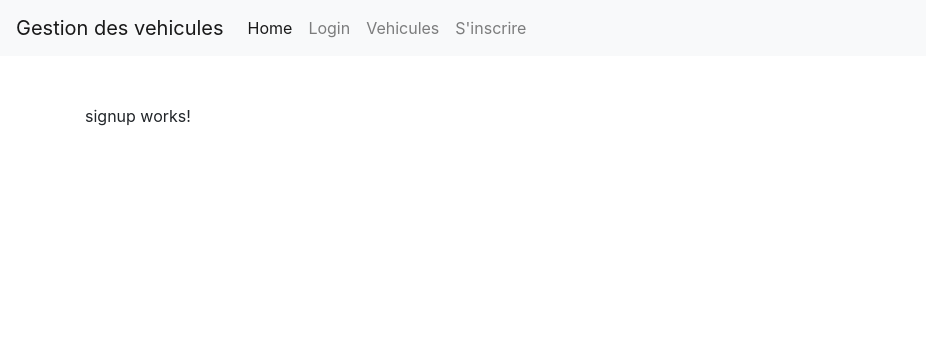
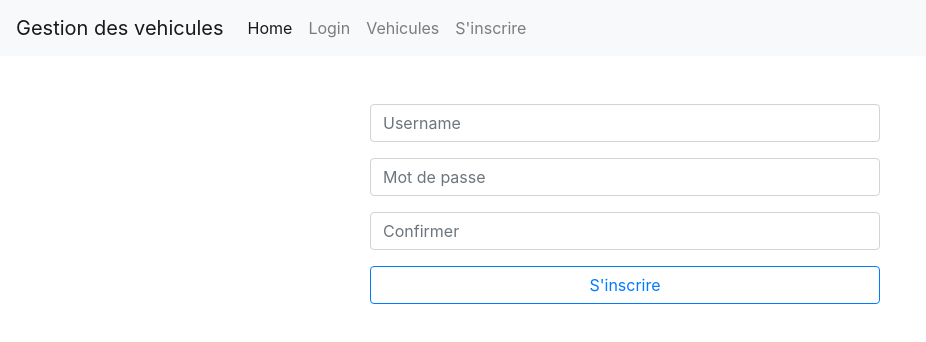
Before and after one commit to devM2021/front-angular, an Angular app: page /register in a window 1280 px wide. Shown: the top 342 px of the page, without its empty margins (0-926 px from the left). Built offline with nearby package versions, Linux system fonts and the light colour scheme.

Commit message:
add signup

```diff
--- /dev/null
+++ b/src/app/signup/signup/register.service.ts
@@ -0,0 +1,22 @@
+import { HttpClient } from '@angular/common/http';
+import { Injectable } from '@angular/core';
+import { Observable } from 'rxjs';
+import { CommonService } from 'src/app/services/CommonService';
+import { User } from 'src/app/type';
+
+@Injectable({
+  providedIn: 'root',
+})
+export class RegisterService extends CommonService {
+  constructor(private http: HttpClient) {
+    super();
+  }
+
+  registerUser = (data: User): Observable<User> => {
+    return this.http.post<User>(
+      `${this.baseUrl}/users/save-user`,
+      data,
+      this.httpOptions
+    );
+  };
+}
--- a/src/app/signup/signup/signup.component.html
+++ b/src/app/signup/signup/signup.component.html
@@ -1 +1,78 @@
-<p>signup works!</p>
+<div class="row col-sm-12 mt-5">
+  <div class="col-sm-3"></div>
+  <div class="col-sm-6">
+    <form
+      name="form"
+      (ngSubmit)="f.form.valid && handleSignUpSubmit()"
+      #f="ngForm"
+      novalidate
+    >
+      <div class="form-group">
+        <input
+          type="text"
+          placeholder="Username"
+          class="form-control"
+          name="username"
+          [(ngModel)]="form.username"
+          #username="ngModel"
+          required
+        />
+        <div *ngIf="f.submitted && username.invalid">
+          <div *ngIf="username && username.errors && username.errors.required">
+            Ce champs est obligatoire
+          </div>
+        </div>
+      </div>
+
+      <div class="form-group">
+        <input
+          type="password"
+          placeholder="Mot de passe"
+          class="form-control"
+          name="password"
+          [(ngModel)]="form.password"
+          #password="ngModel"
+          required
+        />
+        <div *ngIf="f.submitted && password.invalid">
+          <div
+            class="text-danger"
+            *ngIf="password && password.errors && password.errors.required"
+          >
+            Ce champs est obligatoire
+          </div>
+        </div>
+      </div>
+      <div class="form-group">
+        <input
+          type="password"
+          placeholder="Confirmer"
+          class="form-control"
+          name="confirmPassword"
+          [(ngModel)]="form.confirmPassword"
+          #confirmPassword="ngModel"
+          required
+        />
+        <div *ngIf="f.submitted && confirmPassword.invalid">
+          <div
+            class="text-danger"
+            *ngIf="
+              confirmPassword &&
+              confirmPassword.errors &&
+              confirmPassword.errors.required
+            "
+          >
+            Ce champs est obligatoire
+          </div>
+        </div>
+      </div>
+      <div class="form-group">
+        <button class="btn btn-outline-primary btn-block">S'inscrire</button>
+        <div *ngIf="f.submitted && isSignUpFailed" class="alert alert-warning">
+          <br />{{ errorMessage }}
+        </div>
+      </div>
+    </form>
+  </div>
+  <div class="col-sm-3"></div>
+</div>
--- a/src/app/signup/signup/signup.component.ts
+++ b/src/app/signup/signup/signup.component.ts
@@ -1,15 +1,41 @@
 import { Component, OnInit } from '@angular/core';
+import { User } from 'src/app/type';
+import { RegisterService } from './register.service';
 
 @Component({
   selector: 'app-signup',
   templateUrl: './signup.component.html',
-  styleUrls: ['./signup.component.css']
+  styleUrls: ['./signup.component.css'],
 })
 export class SignupComponent implements OnInit {
+  form: any = {};
+  registerData!: User;
+  isSignedUp = false;
+  isSignUpFailed = false;
+  errorMessage = '';
 
-  constructor() { }
+  constructor(private registerService: RegisterService) {}
 
-  ngOnInit(): void {
+  ngOnInit() {}
+
+  handleSignUpSubmit() {
+    this.registerData = {
+      username: this.form.username,
+      password: this.form.password,
+      confirmPassword: this.form.confirmPassword,
+    };
+
+    this.registerService.registerUser(this.registerData).subscribe(
+      (data) => {
+        console.log(data);
+        this.isSignedUp = true;
+        this.isSignUpFailed = false;
+      },
+      (error) => {
+        console.log(error);
+        this.errorMessage = error.error.message;
+        this.isSignUpFailed = true;
+      }
+    );
   }
-
 }
```
